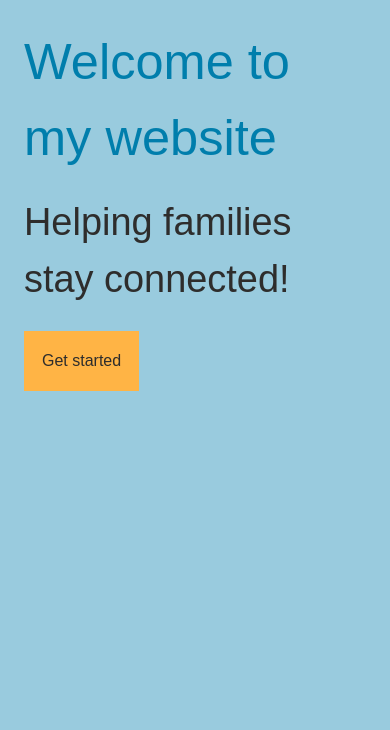
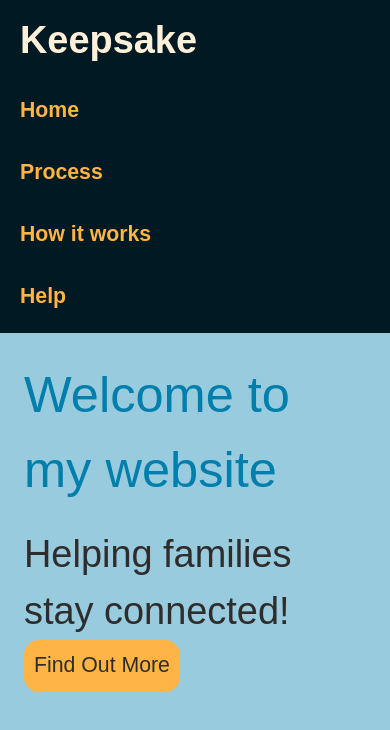
Before and after one commit to n00254890/Web-design-frameworks, a website: page project/docs/index.html in a window 390 px wide. Drawn offline with Linux system fonts and the light colour scheme; files whose address does not match are found by name; a web font is replaced by a local one.

Commit message:
project: - added nav bar to test web/mobile layouts. - added hover and active on cta button and nav links - added utility class for button and nav bar

```diff
--- a/project/docs/index.html
+++ b/project/docs/index.html
@@ -10,6 +10,24 @@
     <link href="assets/app.css" rel="stylesheet">
 </head>
 <body class="bg-primary-light font-display text-text-light">
+<header class="site-header">
+
+    <nav class="navbar" aria-label="Mian navigation">
+
+        <!-- logo -->
+         <a href="index.html" class="nav-logo">Keepsake</a>
+
+         <!-- Nav links -->
+        <div class="nav-links">
+            <a href="index.html" class="nav-link">Home</a>
+            <a href="process.html" class="nav-link">Process</a>
+            <a href="how-it-works.html" class="nav-link">How it works</a>
+            <a href="index.html" class="nav-link">Help</a>
+        </div>
+
+    </nav>
+
+</header>
 
     <main class="p-space-5">
 
@@ -21,8 +39,8 @@
             Helping families stay connected!
         </p>
 
-        <button class="mt-space-5 bg-accent-medium p-space-4">
-            Get started
+        <button class="btn">
+             Find Out More
         </button>
 
     </main>
--- a/project/styles/app.css
+++ b/project/styles/app.css
@@ -12,6 +12,7 @@
     --color-accent-lightest: #FFF0DA;
     --color-accent-light: #FFD28F;
     --color-accent-medium: #FFB445;
+    --color-accent-600:#CC9037;
     --color-accent-dark: #66481C;
     --color-accent-darkest: #33240E;
 
@@ -30,14 +31,84 @@
     --text-p2: 1.125rem;
 
     /* SPACING */
-    --spacing-space-1: 4px;
-    --spacing-space-2: 8px;
-    --spacing-space-3: 12px;
+    --spacing-space-1: 8px;
+    --spacing-space-2: 12px;
+    --spacing-space-3: 14px;
     --spacing-space-4: 18px;
     --spacing-space-5: 24px;
     --spacing-space-6: 32px;
     --spacing-space-7: 42px;
-    --spacing-space-8: 56px;
-    --spacing-space-9: 72px;
-    --spacing-space-10: 80px;
+    --spacing-space-8: 70px;
+    --spacing-space-9: 80px;
+    --spacing-space-10: 100px;
+
+    --spacing-button: 10px;
+    --radius-button: 15px;
+    --container-site: 1200px;
+    --spacing-page: 20px;
 }
+/* Utility classes */
+
+@layer components {
+
+        .btn {
+            @apply rounded-button bg-accent-medium px-button py-button text-h4
+                    shadow-none
+                    transition-all duration-300
+                    hover:bg-accent-light
+                    hover:shadow-md
+                    active:bg-accent-600
+                    active:shadow-xl
+                    focus-visible:outline-2
+                    focus-visible:outline-offset-4
+                    focus-visible:outline-primary-dark
+                    active:translate-y-0.5;
+
+
+        }
+        .site-header {
+            @apply w-full bg-primary-darkest;
+        }
+        .navbar {
+            @apply mx-auto flex max-w-site items-center
+                justify-between px-page py-space-2;
+        }
+
+        .nav-logo{
+            @apply font-display text-h1 font-black text-accent-lightest no-underline;
+        }
+        .nav-links {
+            @apply flex items-center gap-space-8;
+        }
+        .nav-link {
+        @apply font-display text-h3 font-bold
+                text-accent-medium no-underline
+                transition-colors duration-200
+                hover:text-accent-lightest
+                 active:text-accent-dark
+                focus-visible:outline-2
+                focus-visible:outline-offset-4
+                focus-visible:outline-accent-medium;
+    }
+}
+
+
+
+/* mobile layout */
+@media (max-width: 639px) {
+     .navbar {
+        @apply flex-col items-start gap-space-4;
+    }
+
+    .nav-logo {
+        @apply text-h2;
+    }
+
+    .nav-links {
+        @apply w-full flex-col items-start gap-space-3;
+    }
+
+    .nav-link {
+        @apply text-h4 py-space-1;
+    }
+}
```
Also changed, not shown: project/docs/assets/app.css (added).
